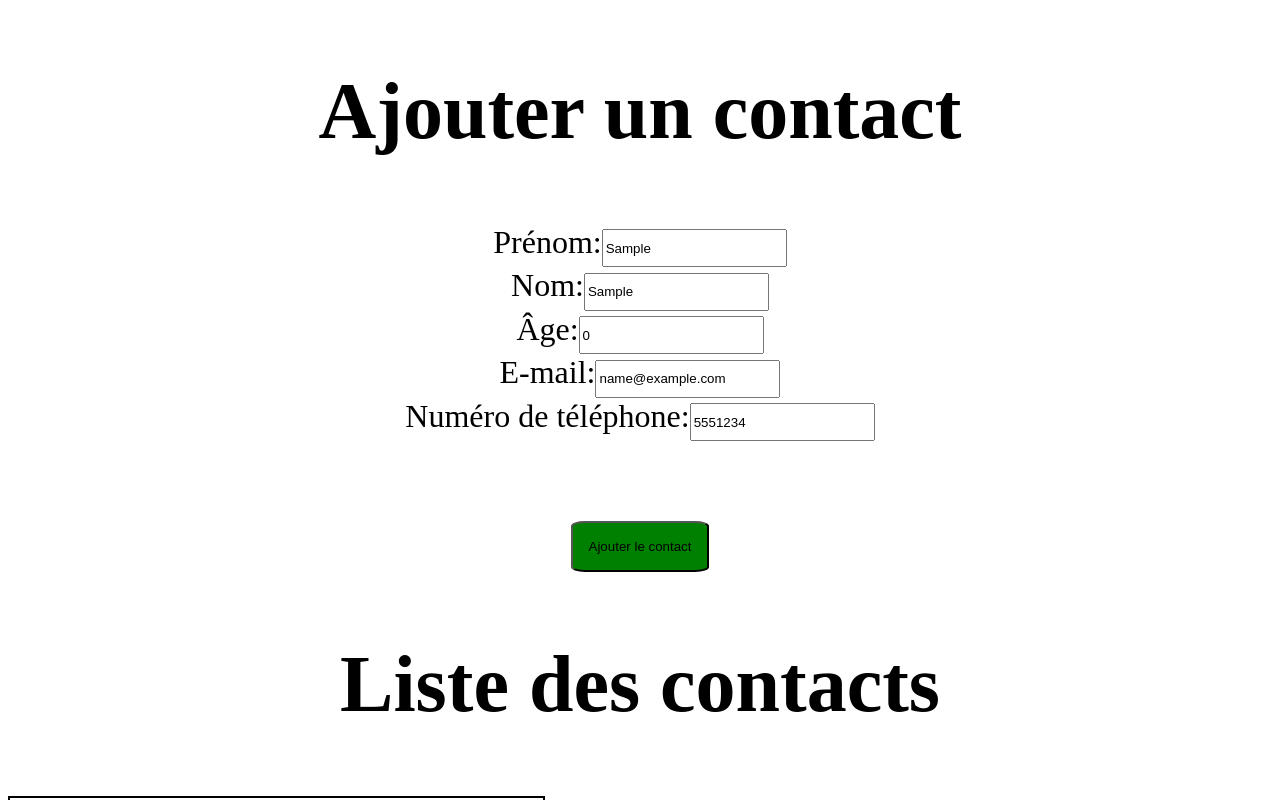
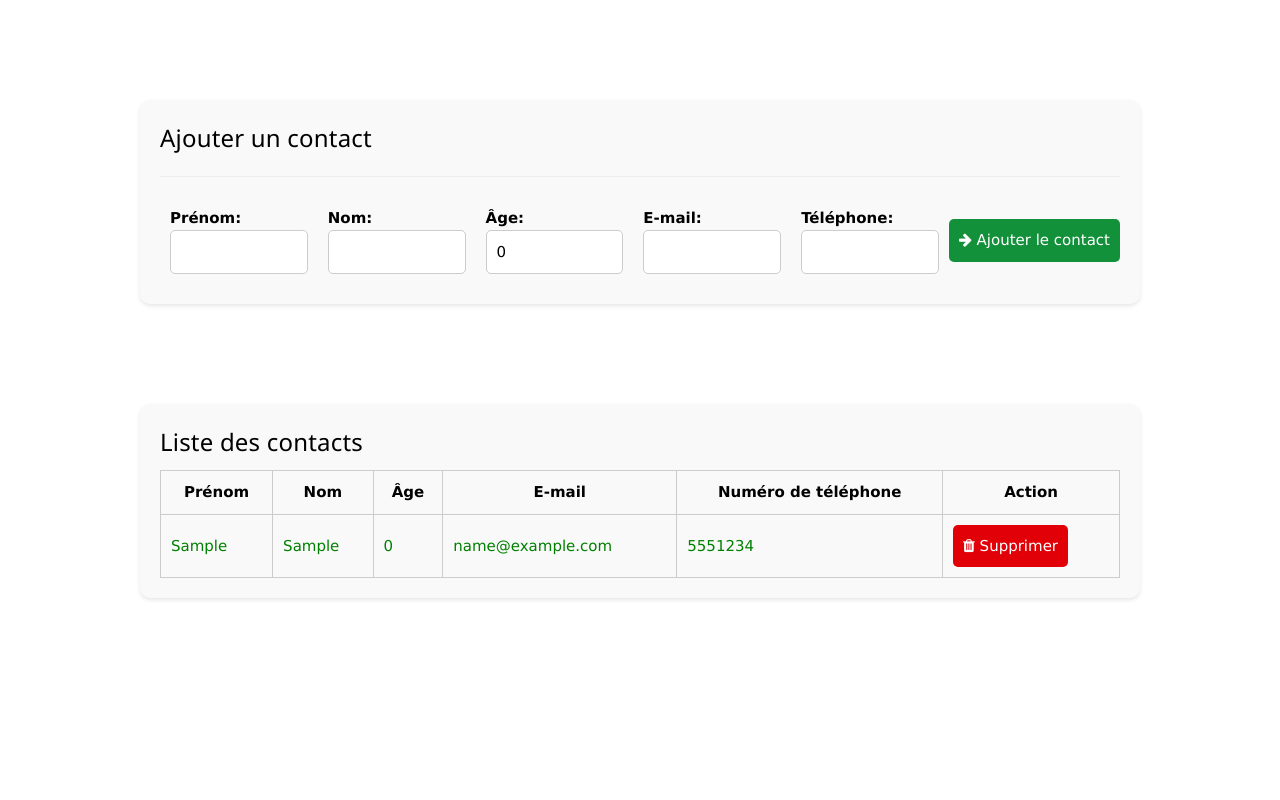
Before and after one commit to aurelie661/ANGULAR, an Angular app in the folder my-first-project/: page / in a window 1280 px wide. Both pictures are taken after typing "Sample", "Sample", "name@example.com", "5551234" into the empty fields and a click on the button "Ajouter le contact". Shown: the top 800 px of the page. Built offline with nearby package versions, Linux system fonts and the light colour scheme.

Commit message:
exo 3 done

```diff
--- a/my-first-project/src/app/components/repertory/repertory.component.css
+++ b/my-first-project/src/app/components/repertory/repertory.component.css
@@ -1,31 +1,91 @@
-:host{
-    text-align: center;
-
+.container {
+    max-width: 1000px;
+    margin: 100px auto;
+    padding: 20px;
+    background-color: #f9f9f9;
+    border-radius: 10px;
+    box-shadow: 0 2px 4px rgba(0, 0, 0, 0.1);
+    margin-bottom: 20px;
   }
 
-h2{
-    font-size: 5rem;
+  h2 {
+    font-size: 24px;
+    margin-top: 0;
+    letter-spacing: 0.2px;
   }
-label{
-    font-size: 2rem;
+
+  form {
+    display: flex;
+    flex-wrap: wrap;
+    justify-content: space-between;
   }
-input{
-    height: 2rem;
+
+  form div {
+    flex: 1;
+    margin: 10px;
   }
-button{
-    margin-top: 5rem;
-    padding: 1rem;
-    border-radius: 10%;
+
+  label {
+    display: block;
+    font-weight: bold;
+  }
+
+  input {
+    width: 100%;
+    padding: 10px;
+    border: 1px solid #ccc;
+    border-radius: 5px;
+  }
+  #add{
+    background-color: #12913a;
+    color: #fff;
+    border: none;
+    padding: 10px;
+    max-height:4rem ;
+    border-radius: 5px;
+    cursor: pointer;
+    align-self: center;
+  }
+  #delete {
+    background-color: #e10007;
+    color: #fff;
+    border: none;
+    padding: 10px;
+    border-radius: 5px;
     cursor: pointer;
   }
-table{
-    border: 2px solid black;
+
+  table {
+    width: 100%;
+    border-collapse: collapse;
   }
-#add{
-    background-color: green;
-    color: black;
+
+  table, th, td {
+    border: 1px solid #ccc;
   }
-#delete{
-    background-color: red;
-    color: black;
+
+  th, td {
+    padding: 10px;
   }
+
+.upper{
+    text-transform: uppercase;
+}
+
+@media (max-width: 768px) {
+    form div {
+      flex: 100%;
+    }
+  }
+
+  @media (max-width: 480px) {
+    h2 {
+      font-size: 20px;
+    }
+    table {
+      font-size: 14px;
+    }
+    table th, table td {
+      padding: 8px;
+    }
+  }
--- a/my-first-project/src/app/components/repertory/repertory.component.html
+++ b/my-first-project/src/app/components/repertory/repertory.component.html
@@ -1,5 +1,6 @@
-<div>
+<div class="container">
   <h2>Ajouter un contact</h2>
+  <hr />
   <form (submit)="addContact()">
     <div>
       <label for="firstName">Prénom:</label>
@@ -23,13 +24,7 @@
     </div>
     <div>
       <label for="age">Âge:</label>
-      <input
-        type="number"
-        id="age"
-        name="age"
-        [(ngModel)]="age"
-        required
-      />
+      <input type="number" id="age" name="age" [(ngModel)]="age" required />
     </div>
     <div>
       <label for="email">E-mail:</label>
@@ -42,19 +37,15 @@
       />
     </div>
     <div>
-      <label for="phone">Numéro de téléphone:</label>
-      <input
-        type="tel"
-        id="phone"
-        name="phone"
-        [(ngModel)]="phone"
-        required
-      />
+      <label for="phone">Téléphone:</label>
+      <input type="tel" id="phone" name="phone" [(ngModel)]="phone" required />
     </div>
-    <button type="submit" id="add">Ajouter le contact</button>
+    <button type="submit" id="add">
+      <i class="fa fa-arrow-right"></i> Ajouter le contact
+    </button>
   </form>
 </div>
-  <div *ngIf="display">
+<div *ngIf="display" class="container">
   <h2>Liste des contacts</h2>
   <table>
     <thead>
@@ -68,13 +59,21 @@
       </tr>
     </thead>
     <tbody>
-        <tr *ngFor="let contact of contacts; let i = index" [ngStyle]="getStyle()">
+      <tr
+        *ngFor="let contact of contacts; let i = index"
+        [ngStyle]="getStyle(i)"
+        [ngClass]="getClass(i)"
+      >
         <td>{{ contact.firstName }}</td>
         <td>{{ contact.lastName }}</td>
         <td>{{ contact.age }}</td>
         <td>{{ contact.email }}</td>
         <td>{{ contact.phone }}</td>
-          <td><button (click)="deleteContact(i)" id="delete">Supprimer</button></td>
+        <td>
+          <button (click)="deleteContact(i)" id="delete">
+            <i class="fa fa-trash"></i> Supprimer
+          </button>
+        </td>
       </tr>
     </tbody>
   </table>
--- a/my-first-project/src/app/components/repertory/repertory.component.ts
+++ b/my-first-project/src/app/components/repertory/repertory.component.ts
@@ -27,15 +27,29 @@ export class RepertoryComponent {
     );
     this.contacts.push(newContact);
     this.display = true;
+    newContact:{
+      this.firstName ="",
+      this.lastName ="",
+      this.age =0,
+      this.email ="",
+      this.phone =""
+    }
   }
 
   deleteContact(index: number) {
     this.contacts.splice(index, 1);
   }
 
-  getStyle(){
+  getStyle(index: number){
     return {
-      'color': this.maValeur === 'i+1%2 ==0' ? 'green' : 'black'
+      'color': index % 2 === 0 ? 'green' : 'black'
+    }
+  }
+  getClass(index: number){
+    if((index + 1) % 3 === 0){
+      return 'upper';
+    }else{
+      return '';
     }
   }
 }
--- a/my-first-project/src/index.html
+++ b/my-first-project/src/index.html
@@ -1,11 +1,16 @@
-<!doctype html>
+<!DOCTYPE html>
 <html lang="en">
   <head>
-  <meta charset="utf-8">
+    <meta charset="utf-8" />
     <title>MyFirstProject</title>
-  <base href="/">
-  <meta name="viewport" content="width=device-width, initial-scale=1">
-  <link rel="icon" type="image/x-icon" href="favicon.ico">
+    <base href="/" />
+    <meta name="viewport" content="width=device-width, initial-scale=1" />
+    <link rel="icon" type="image/x-icon" href="favicon.ico" />
+    <link rel="stylesheet" href="https://www.w3schools.com/w3css/4/w3.css" />
+    <link
+      rel="stylesheet"
+      href="https://cdnjs.cloudflare.com/ajax/libs/font-awesome/4.7.0/css/font-awesome.min.css"
+    />
   </head>
   <body>
     <app-root></app-root>
```
Lines whose indentation alone changed are shown as unchanged.
